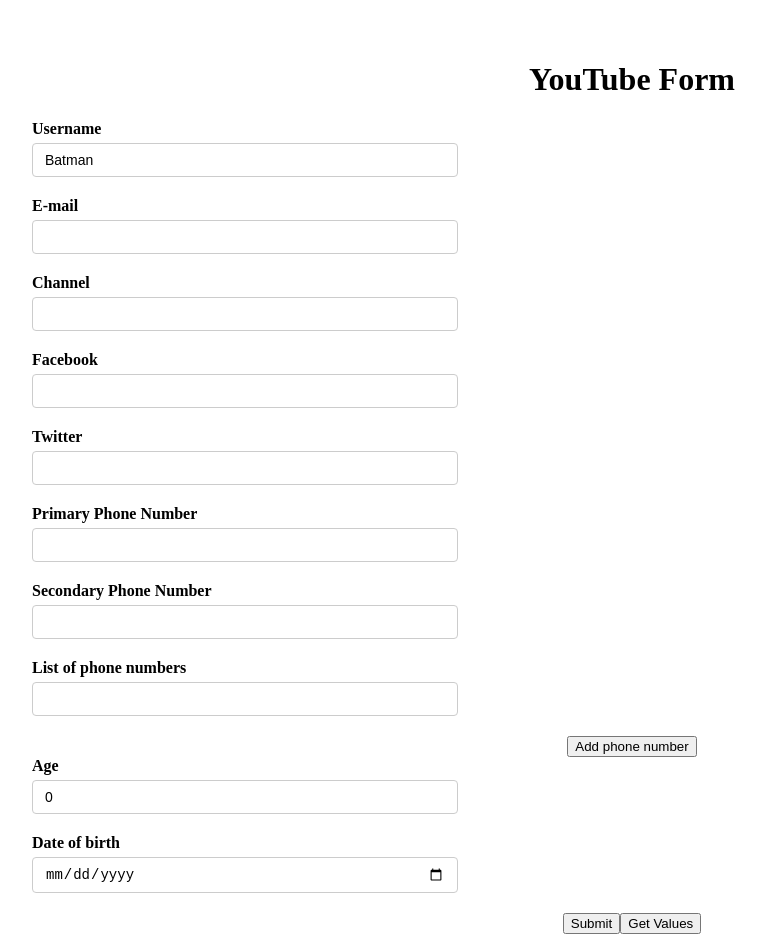
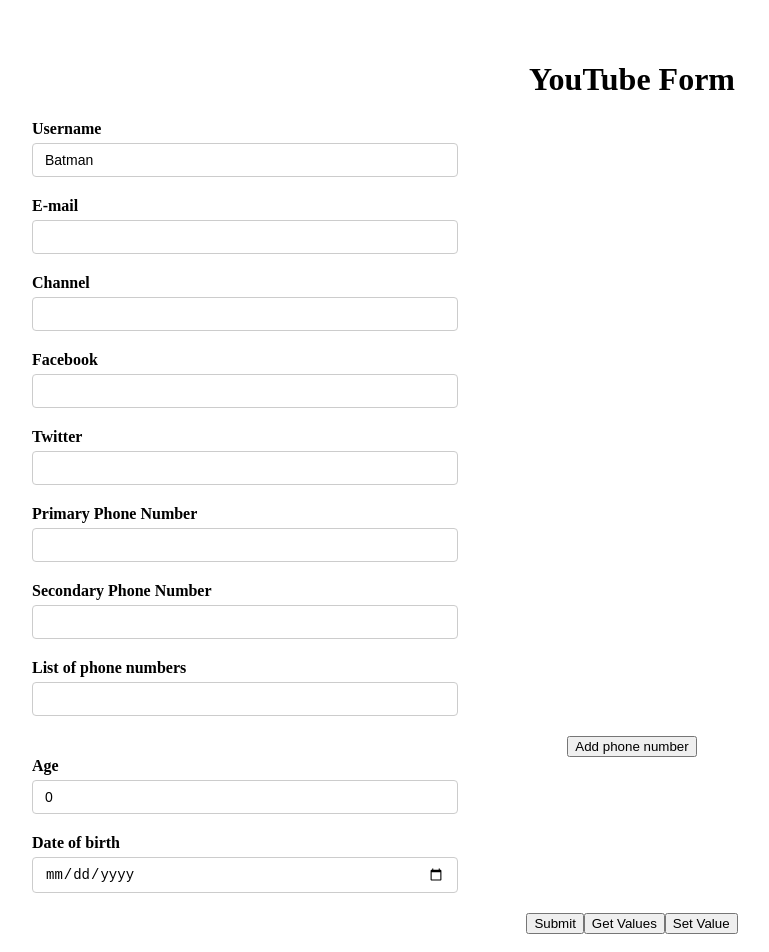
Before and after one commit to itgrad07/rhf-codevolution, a React (Vite) app: page / in a window 1280 px wide. Shown: the top 952 px of the page, without its empty margins (8-777 px from the left). Built offline with nearby package versions, Linux system fonts and the light colour scheme; the HTML template or start-up script is replaced by a standard one.

Commit message:
19 setValue

```diff
--- a/src/components/YouTubeForm.tsx
+++ b/src/components/YouTubeForm.tsx
@@ -17,8 +17,15 @@
 };
 
 const YouTubeForm = () => {
-  const { register, control, handleSubmit, formState, watch, getValues } =
-    useForm<FormValues>({
+  const {
+    register,
+    control,
+    handleSubmit,
+    formState,
+    watch,
+    getValues,
+    setValue,
+  } = useForm<FormValues>({
     defaultValues: {
       username: "Batman",
       email: "",
@@ -82,6 +89,15 @@
     console.log("field", getValues("social"));
     console.log("nested field", getValues("social.twitter"));
     console.log("fields", getValues(["username", "channel"]));
+  };
+
+  const handleSetValue = () => {
+    // setValue("username", "");
+    setValue("username", "", {
+      shouldDirty: true,
+      shouldTouch: true,
+      shouldValidate: true,
+    });
   };
 
   return (
@@ -223,6 +239,9 @@
         <button type="button" onClick={handleGetValues}>
           Get Values
         </button>
+        <button type="button" onClick={handleSetValue}>
+          Set Value
+        </button>
       </form>
       <DevTool control={control} />
     </div>
```
Lines whose indentation alone changed are shown as unchanged.
